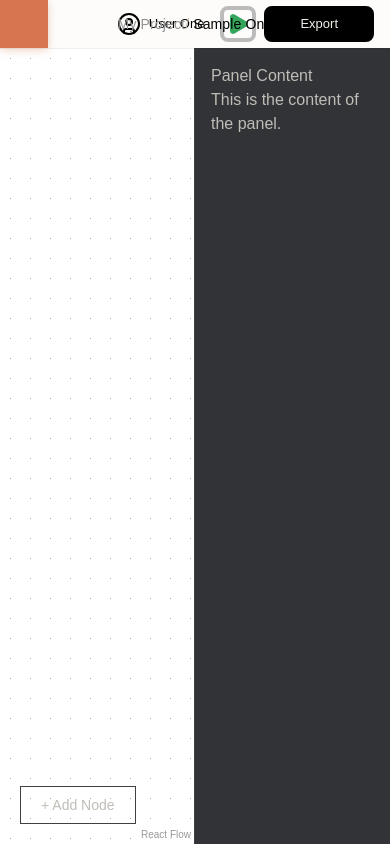
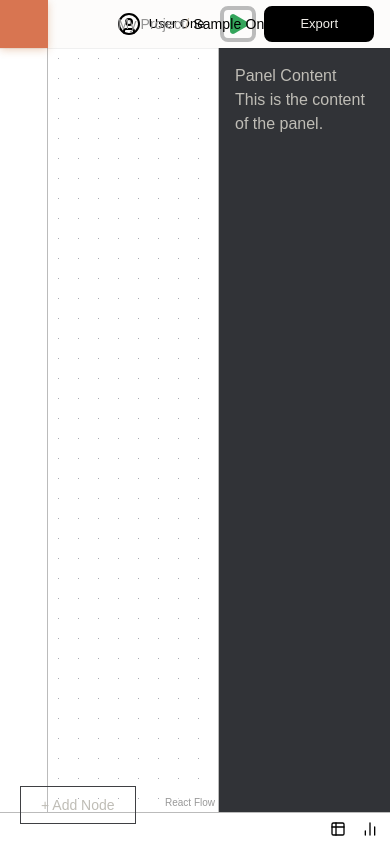
Before and after one commit to AlyMokhtari7/Journey, a React (Vite) app: page / in a window 390 px wide. Built offline with nearby package versions, Linux system fonts and the light colour scheme.

Commit message:
Refactor editor layout and add status bar controls
Updated the layout of the editor to improve responsive design and
added buttons for toggling the panel and dataset profile in the
status bar.

```diff
--- a/src/journey/editor/Editor.tsx
+++ b/src/journey/editor/Editor.tsx
@@ -9,6 +9,7 @@ import {
   type NodeChange,
   type EdgeChange,
 } from "@xyflow/react";
+import { Table2, ChartNoAxesColumn } from "lucide-react";
 import type { nodeType, edgeType, nodeCategory, DataSetProfile } from "./types";
 import DatasetProfile from "./components/DatasetProfile";
 import Header from "../../modules/ui/Header";
@@ -302,19 +303,17 @@ export default function App({
   );
 
   return (
-    <div className="relative h-screen w-screen overflow-hidden">
-      {/* Add Node button */}
-      <div className="absolute left-5 bottom-5 z-50">
-        {nodeSelector}
-      </div>
-
-      <div className="flex h-full w-full flex-col">
-        {/* Navbar */}
+    <div className="relative flex h-screen w-screen flex-col overflow-hidden">
       <Header />
 
+      <div className="flex min-h-0 flex-1">
+        {/* Sidebar */}
+        <aside className="w-12 h-full shrink-0 border-r border-[#bbb]" />
+
+        <main className="flex min-h-0 flex-1 flex-col">
           {/* Main workspace */}
-        <main className="flex min-h-0 flex-1">
-          <section className="h-full w-1/2 min-w-0 border-r border-[#3f4043]">
+          <div className="flex min-h-0 flex-1">
+            <section className="h-full w-1/2 min-w-0 border-r border-[#bbb]">
               {reactFlow}
             </section>
 
@@ -325,7 +324,33 @@ export default function App({
                   ? panel
                   : null}
             </section>
+          </div>
         </main>
+      </div>
+
+      {/* Status bar */}
+      <div className="h-8 w-full shrink-0 border-t border-[#bbb] flex items-center justify-end px-2 gap-2">
+        <button
+          onClick={() => setShowPanel((s) => !s)}
+          className="text-[#bfbdb6] hover:text-white p-1"
+          title="Toggle panel"
+          aria-label="Toggle panel"
+        >
+          <Table2 color="black" width={16} height={16}/>
+        </button>
+        <button
+          onClick={() => setShowDatasetProfilePanel((s) => !s)}
+          className="text-[#bfbdb6] hover:text-white p-1"
+          title="Toggle dataset profile"
+          aria-label="Toggle dataset profile"
+        >
+          <ChartNoAxesColumn color="black" width={16} height={16}/>
+        </button>
+      </div>
+
+      {/* Add Node button */}
+      <div className="absolute left-5 bottom-5 z-50">
+        {nodeSelector}
       </div>
     </div>
   );
```
Lines whose indentation alone changed are shown as unchanged.
